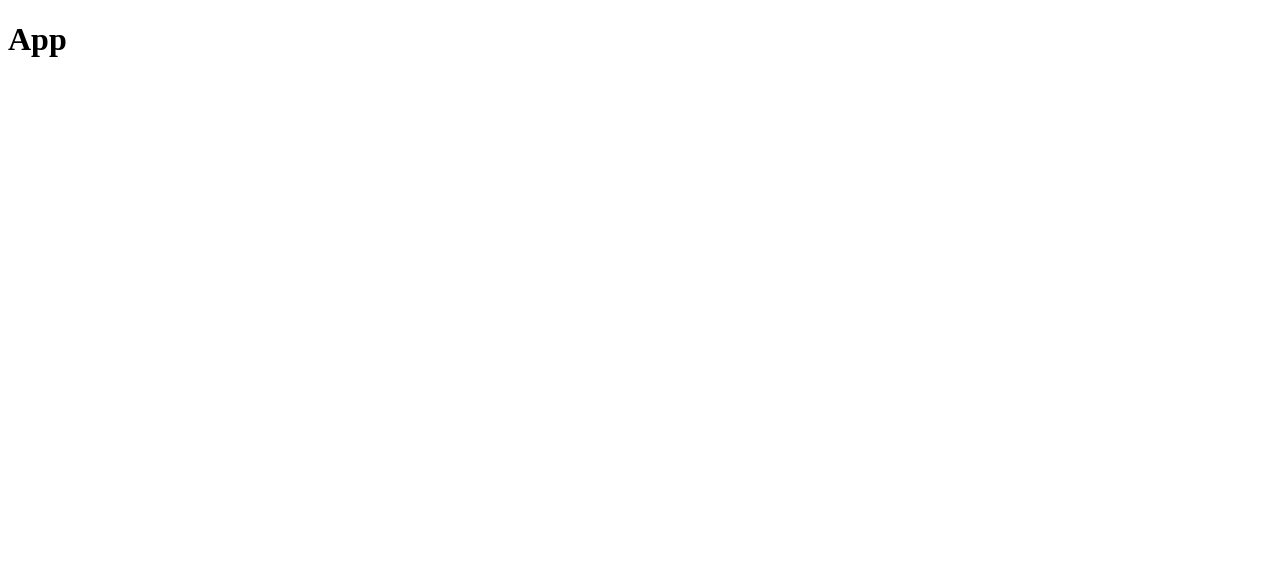
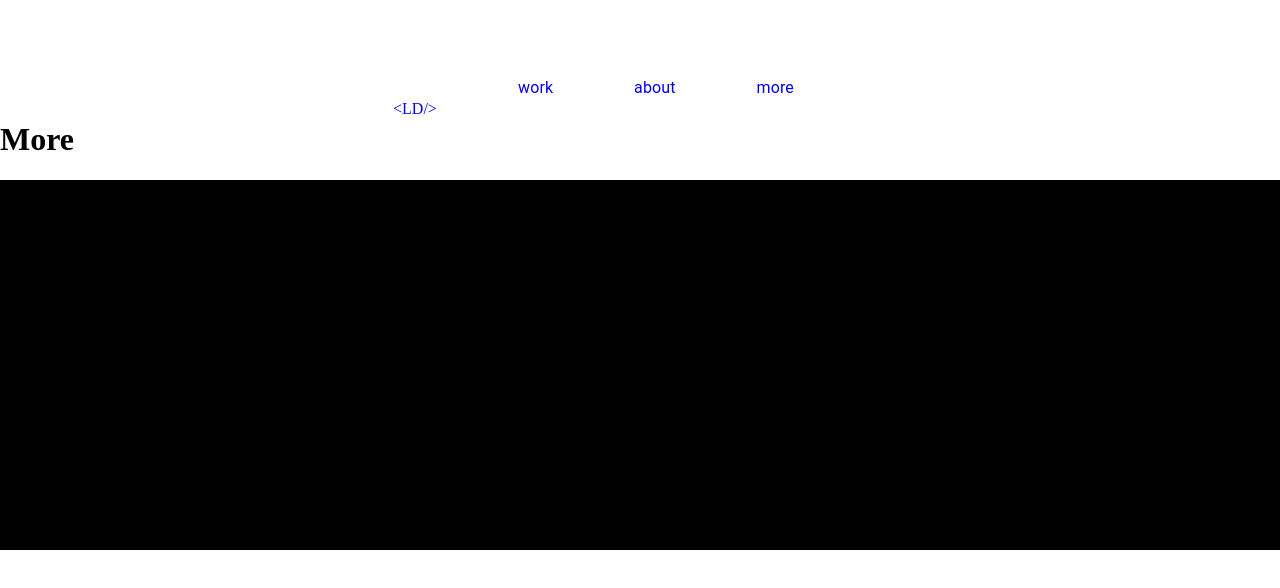
Before and after one commit to notayogilee/lunana-portfoliio, a React (Create React App) app: page /more in a window 1280 px wide. Shown: the top 588 px of the page. Built offline with nearby package versions, Linux system fonts and the light colour scheme.

Commit message:
some work on header and footer

```diff
--- a/public/index.html
+++ b/public/index.html
@@ -15,7 +15,7 @@
 
     <title>Luana Duart</title>
   </head>
-  <body>
+  <body style="margin: 0">
     <noscript>You need to enable JavaScript to run this app.</noscript>
     <div id="root"></div>
 
--- /dev/null
+++ b/src/App.css
@@ -0,0 +1,7 @@
+* {
+  box-sizing: border-box
+}
+
+a {
+  text-decoration: none;
+}
--- a/src/App.js
+++ b/src/App.js
@@ -1,9 +1,28 @@
+import { BrowserRouter as Router, Route, Switch } from 'react-router-dom'
+import './App.css'
+import { ThemeProvider } from '@material-ui/styles'
+import theme from './components/utils/Theme'
+import Landing from './components/pages/Landing'
+import About from './components/pages/About'
+import Work from './components/pages/Work'
+import More from './components/pages/More'
+import Header from './components/utils/Header'
+import Footer from './components/utils/Footer'
 
 function App() {
   return (
-    <div>
-      <h1>App</h1>
-    </div>
+    <ThemeProvider theme={theme}>
+      <Router>
+        <Header />
+        <Switch>
+          <Route exact path="/" component={Landing} />
+          <Route exact path="/about" component={About} />
+          <Route exact path="/work" component={Work} />
+          <Route exact path="/more" component={More} />
+        </Switch>
+        <Footer />
+      </Router>
+    </ThemeProvider>
   );
 }
 
--- a/src/components/pages/Landing.js
+++ b/src/components/pages/Landing.js
@@ -1,8 +1,18 @@
 import React from 'react'
+import { makeStyles } from '@material-ui/core/styles'
+
+const useStyles = makeStyles((theme) => ({
+  mainContainer: {
+    height: 2070,
+    width: '100%'
+  }
+}))
 
 const Landing = () => {
+  const classes = useStyles()
+
   return (
-    <div>
+    <div className={classes.mainContainer}>
       Landing
     </div>
   )
--- a/src/components/Utils/Footer.js
+++ b/src/components/pages/More.js
@@ -1,11 +1,11 @@
 import React from 'react'
 
-const Footer = () => {
+const More = () => {
   return (
     <div>
-      Footer
+      <h1>More</h1>
     </div>
   )
 }
 
-export default Footer
+export default More
--- /dev/null
+++ b/src/components/utils/Footer.js
@@ -0,0 +1,28 @@
+import React from 'react'
+import { Link } from 'react-router-dom'
+import Tag from './Tag'
+import { makeStyles } from '@material-ui/core/styles'
+import {
+  Grid
+} from '@material-ui/core'
+
+const useStyles = makeStyles((theme) => ({
+  mainContainer: {
+    backgroundColor: theme.palette.common.black,
+    height: 370,
+    width: '100%',
+    position: 'relative',
+    bottom: 0
+  }
+}))
+
+const Footer = () => {
+  const classes = useStyles()
+  return (
+    <footer className={classes.mainContainer}>
+      Footer
+    </footer>
+  )
+}
+
+export default Footer
--- /dev/null
+++ b/src/components/utils/Header.js
@@ -0,0 +1,76 @@
+import React from 'react'
+import { Link } from 'react-router-dom'
+import Tag from './Tag'
+import { makeStyles } from '@material-ui/core/styles'
+import {
+  Grid,
+  Typography
+} from '@material-ui/core'
+
+const useStyles = makeStyles((theme) => ({
+  mainContainer: {
+    height: 100,
+    width: '100%',
+    position: 'relative'
+  },
+  linkContainer: {
+    width: 276,
+    // marginRight: 486
+  },
+  tag: {
+    position: 'absolute',
+    left: 393
+  },
+  links: {
+    position: 'absolute',
+    right: 486
+  }
+}))
+
+const Header = () => {
+  const classes = useStyles()
+  return (
+    <Grid
+      container
+      justify="space-between"
+      alignItems="flex-end"
+      className={classes.mainContainer} >
+      <Link to="/">
+        <Grid item className={classes.tag}>
+          <Tag />
+        </Grid>
+      </Link>
+      <Grid item className={classes.links}>
+        <Grid
+          container
+          justify="space-between"
+          className={classes.linkContainer}
+        >
+          <Grid item>
+            <Link to="/work">
+              <Typography>
+                work
+          </Typography>
+            </Link>
+          </Grid>
+          <Grid item>
+            <Link to="/about">
+              <Typography>
+                about
+          </Typography>
+            </Link>
+          </Grid>
+          <Grid item>
+            <Link to="/more">
+              <Typography>
+                more
+          </Typography>
+            </Link>
+          </Grid>
+        </Grid>
+      </Grid>
+    </Grid>
+  )
+}
+
+export default Header
--- /dev/null
+++ b/src/components/utils/Tag.js
@@ -0,0 +1,23 @@
+import React from 'react'
+
+
+const Tag = () => {
+  return (
+    <div style={{ display: "flex" }}>
+      <span>
+        {"< "}
+      </span>
+      <span>
+        {" L"}
+      </span>
+      <span>
+        D
+      </span>
+      <span>
+        {" />"}
+      </span>
+    </div>
+  )
+}
+
+export default Tag
--- /dev/null
+++ b/src/components/utils/Theme.js
@@ -0,0 +1,23 @@
+import { createMuiTheme } from '@material-ui/core/styles'
+
+const ldBlue = "#00FFFF"
+const ldWhite = "#FFFFFF"
+const ldBlack = "#000000"
+const ldGrey = "#E6E6E6"
+
+export default createMuiTheme({
+  palette: {
+    common: {
+      blue: ldBlue,
+      white: ldWhite,
+      black: ldBlack,
+      grey: ldGrey
+    },
+    primary: {
+      main: ldBlue
+    },
+    secondary: {
+      main: ldGrey
+    }
+  }
+})
```
Also changed, not shown: src/components/Utils/Header.js (deleted, +0 -11 lines).
